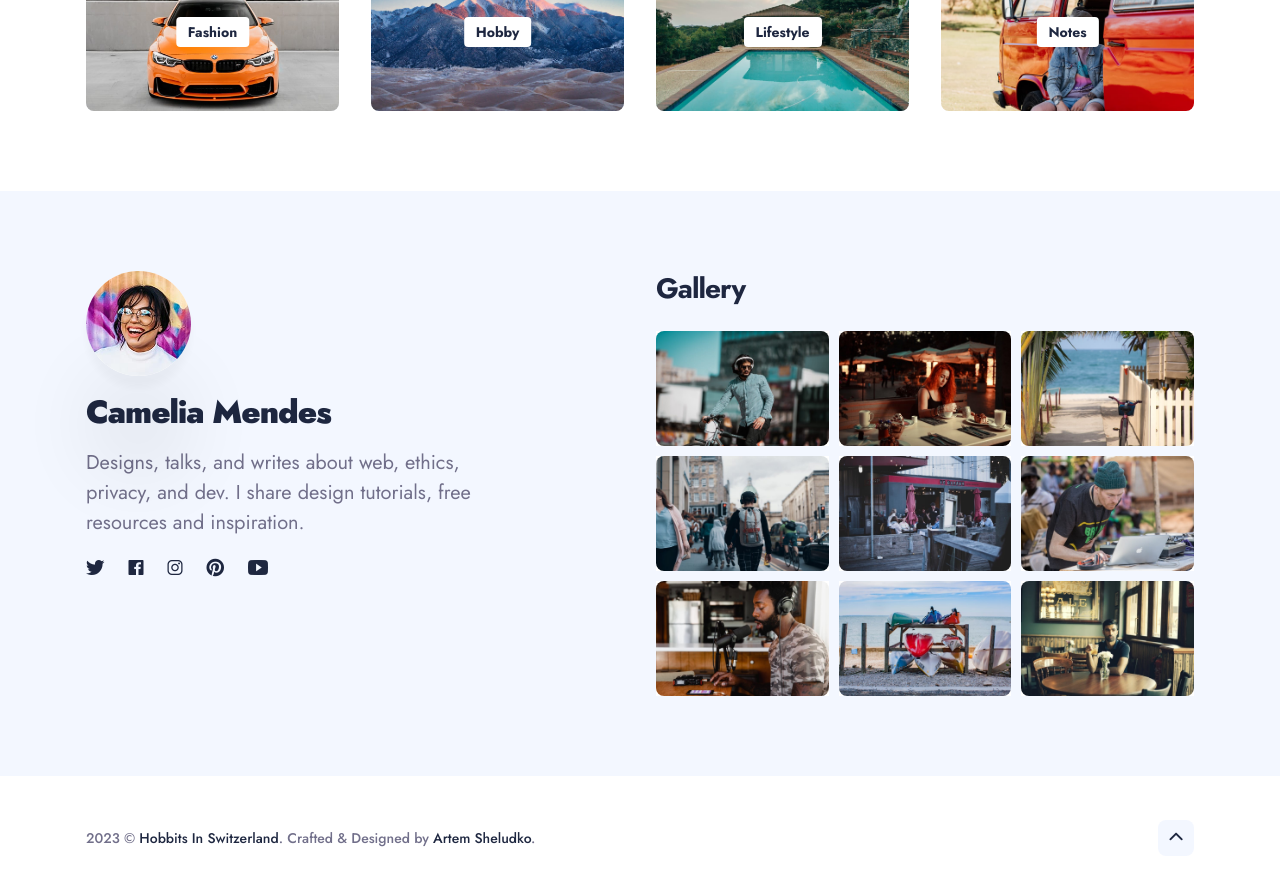
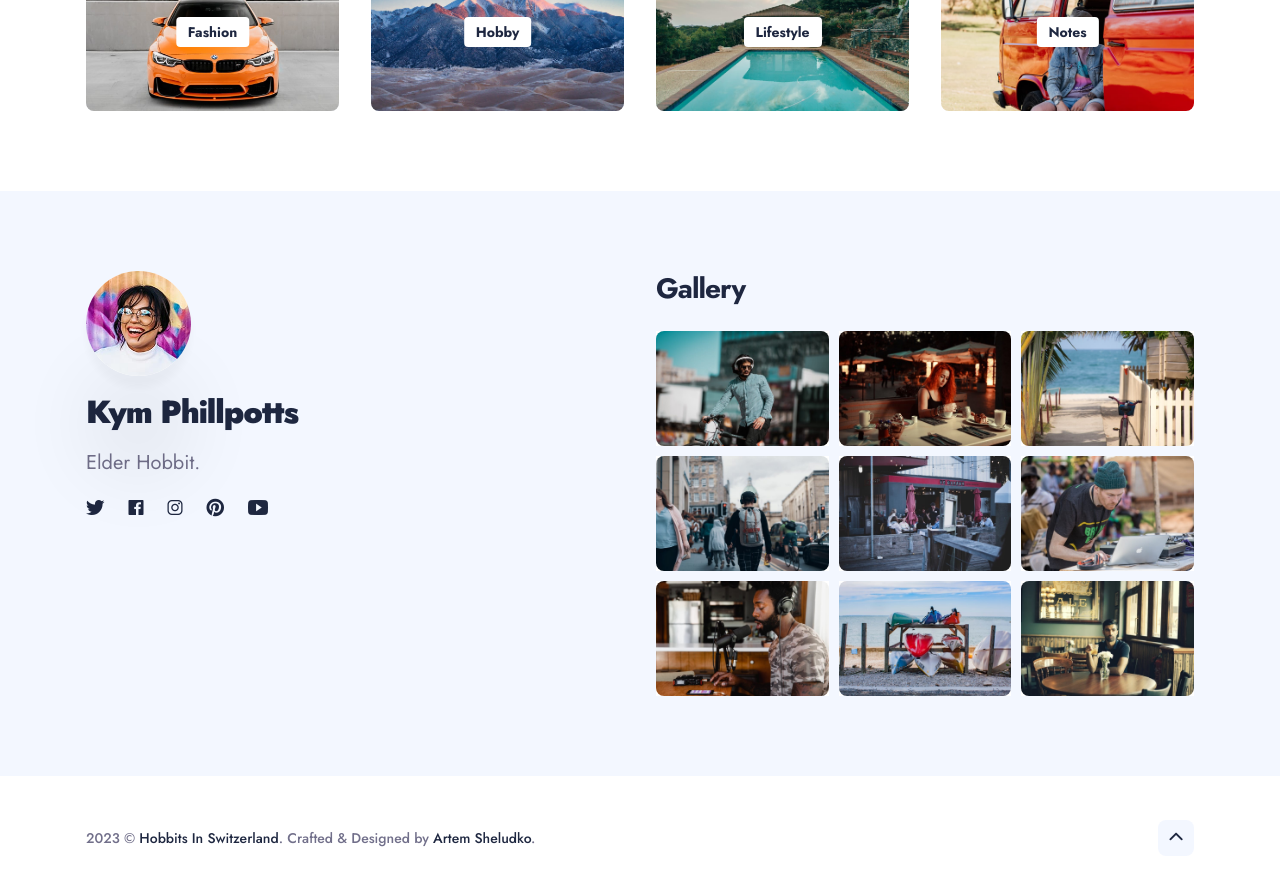
Before and after one commit to kphillpotts/Adventures, a Jekyll site: the page built from index.html, in a window 1280 px wide and 900 px high, scrolled down 2221 px. Shown: the top 886 px of the window. Built offline with Jekyll 4.4.1, drawn with Linux system fonts in a browser that asks for light colours; nearby versions of some CDN libraries; the list of posts is cut into pages by our own code.

Commit message:
Update _config.yml

```diff
--- a/_config.yml
+++ b/_config.yml
@@ -3,16 +3,16 @@
 title: Hobbits In Switzerland
 logo: # /images/01-1.jpg
 description: Menca personal blogging theme for Jekyll
-baseurl: "/HobbitsInSwitzerland" # the subpath of your site, e.g. /blog
-url: "https://kymphillpotts.com" # the base hostname & protocol for your site, e.g. http://example.com
+baseurl: "/" # the subpath of your site, e.g. /blog
+url: "https://hobbitsinswitzerland.com" # the base hostname & protocol for your site, e.g. http://example.com
 color_scheme: auto # You can choose three modes auto, light, and dark. By default, the auto mode is set, which means the user can choose the light or dark mode themself.
 
 
 #-------------------------------
 # Author Settings
 author:
-  author__name: Camelia Mendes
-  author__bio: Designs, talks, and writes about web, ethics, privacy, and dev. I share design tutorials, free resources and inspiration.
+  author__name: Kym Phillpotts
+  author__bio: Elder Hobbit.
   author__avatar: '/images/01-1.jpg'
 
 social:
```
